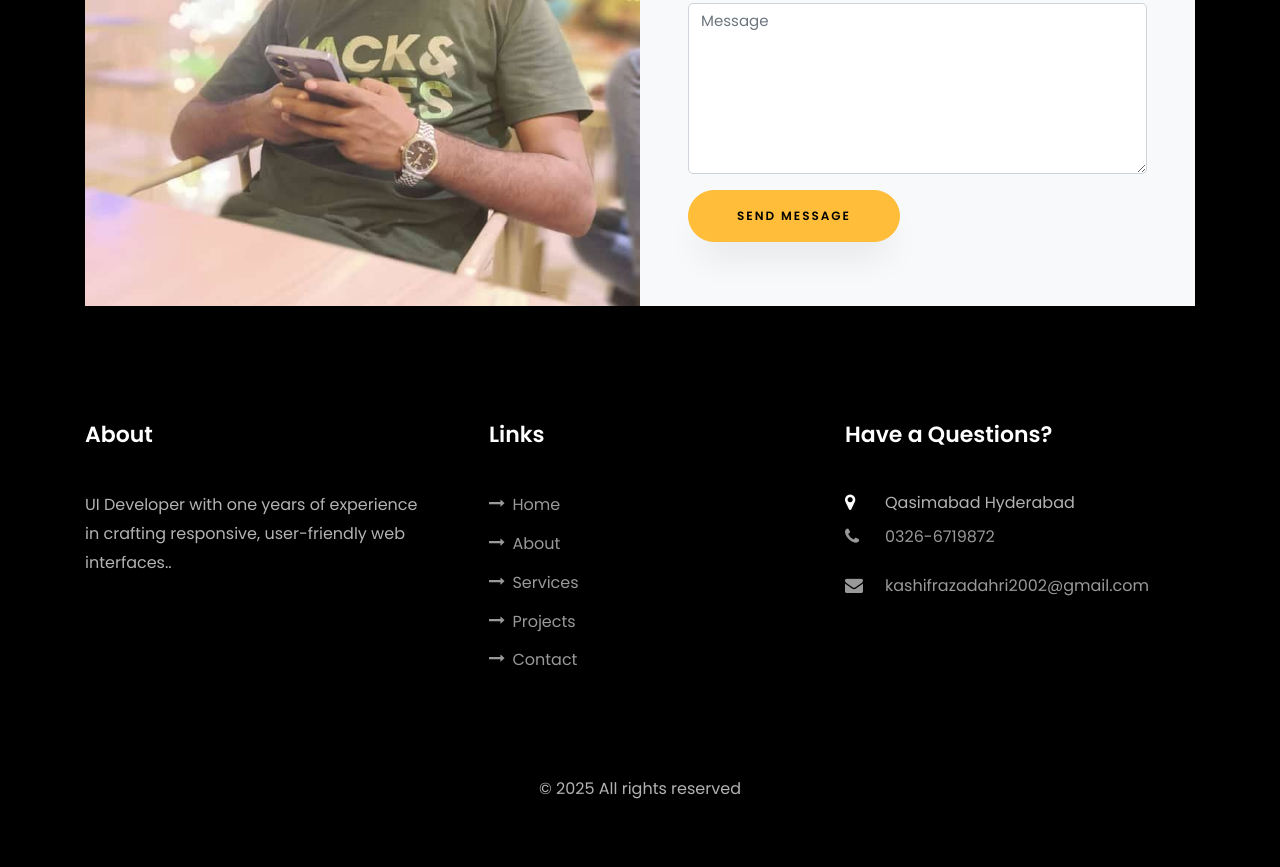
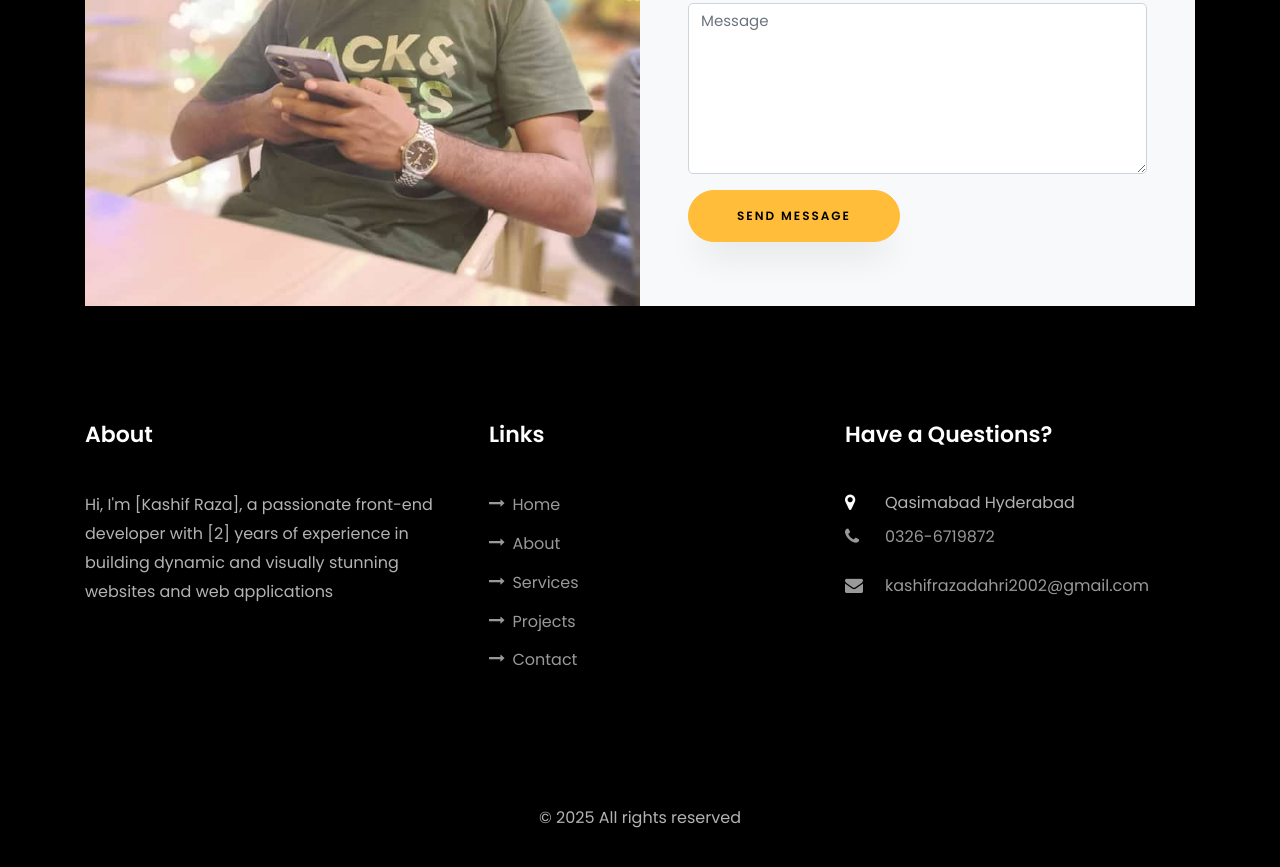
Before and after one commit to Kashifraza4455/kashif-port, a plain HTML site: page frontend/index.html in a window 1280 px wide. Shown: the part 6657-7524 px from the top of the page. Drawn offline with Linux system fonts and the light colour scheme; files whose address does not match are found by name.

Commit message:
first commit

```diff
--- a/frontend/index.html
+++ b/frontend/index.html
@@ -517,7 +517,7 @@ efficient.</p>
 				<div class="col-md">
 					<div class="ftco-footer-widget mb-4">
 						<h2 class="ftco-heading-2">About</h2>
-						<p>UI Developer with one years of experience in crafting responsive, user-friendly web interfaces..</p>
+						<p>Hi, I'm [Kashif Raza], a passionate front-end developer with [2] years of experience in building dynamic and visually stunning websites and web applications</p>
 						<ul class="ftco-footer-social list-unstyled float-md-left float-lft mt-5">
 							<li class="ftco-animate"><a href="#"><span class="icon-twitter"></span></a></li>
 							<li class="ftco-animate"><a href="https://www.facebook.com/share/78vd5SEmsHXre4k6/?mibextid=qi2Omg" target="_blank"><span class="icon-facebook"></span></a></li>
```
